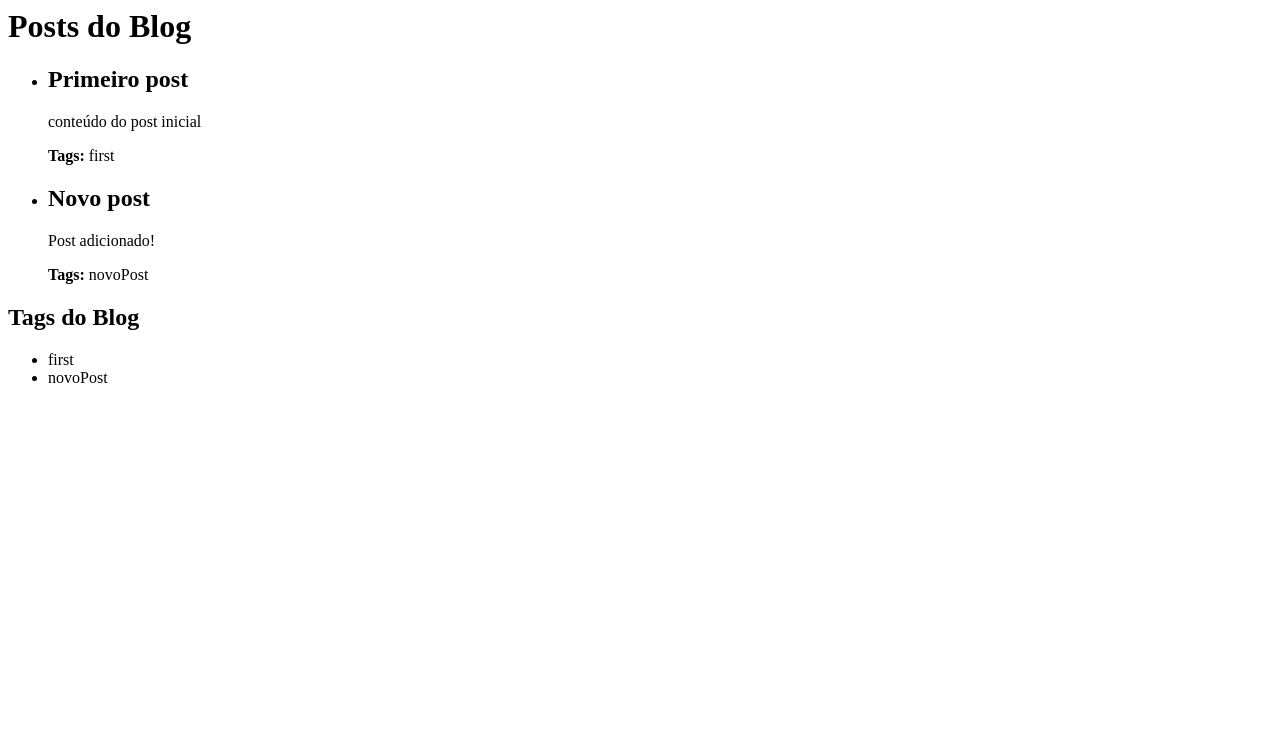
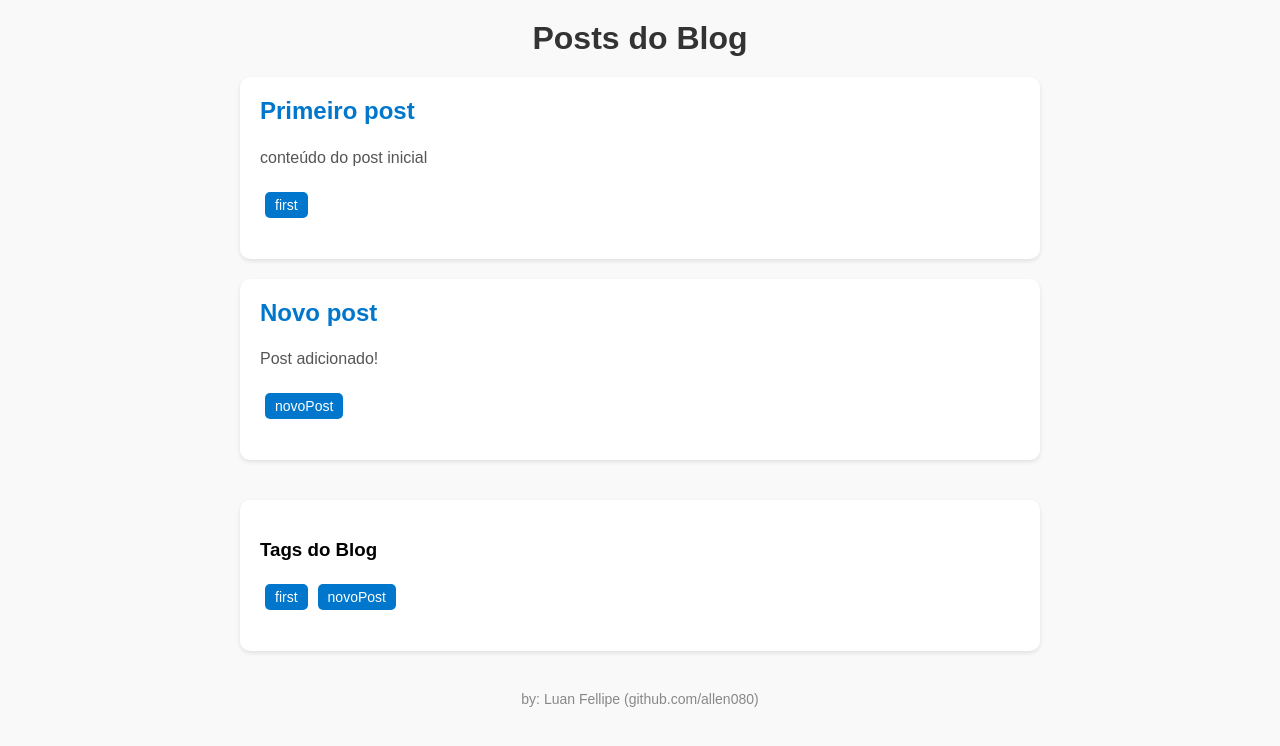
Before and after one commit to allen080/testeTecnicoAgSistemas, a Django app: page /blog/ in a window 1280 px wide. Shown: the top 746 px of the page. Run offline with Django 3.2, Linux system fonts and the light colour scheme; data comes from the database, SQL or seed files in the repository.

Commit message:
Changing blog and home styles

```diff
--- a/core/templates/core/blog.html
+++ b/core/templates/core/blog.html
@@ -1,30 +1,38 @@
+{% load static %}
 <html lang="en">
 <head>
     <meta charset="UTF-8">
     <meta name="viewport" content="width=device-width, initial-scale=1.0">
     <title>Blog - AG Sistemas</title>
+    <link rel="stylesheet" href="{% static 'core/css/blog.css' %}"/>
+
 </head>
 <body>
     <h1>Posts do Blog</h1>
-    <ul>
+    <div class="container">
         {% for post in posts %}
-            <li>
+            <div class="post">
                 <h2>{{ post.title }}</h2>
                 <p>{{ post.content }}</p>
-                <p><strong>Tags:</strong>
+                <ul class="tags">
                     {% for tag in post.tags.all %}
-                        {{ tag.name }}{% if not forloop.last %}, {% endif %}
+                        <li>{{ tag.name }}</li>
                     {% endfor %}
-                </p>
-            </li>
+                </ul>
+            </div>
         {% endfor %}
-    </ul>
 
-    <h2>Tags do Blog</h2>
-    <ul>
-        {% for tag in tags %}
-            <li>{{ tag.name }}</li>
-        {% endfor %}
-    </ul>
+        <div class="blog-tags">
+            <h3>Tags do Blog</h3>
+            <ul>
+                {% for tag in tags %}
+                    <li>{{ tag.name }}</li>
+                {% endfor %}
+            </ul>
+        </div>
+    </div>
+    <footer>
+        by: Luan Fellipe (github.com/allen080)
+    </footer>
 </body>
 </html>
```
